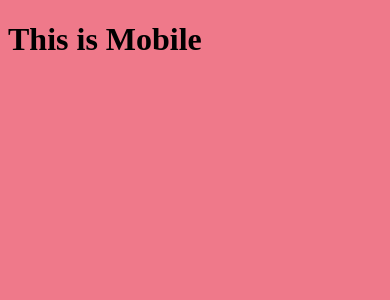
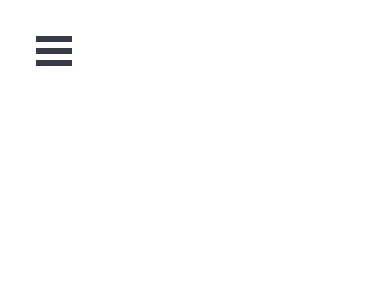
Before and after one commit to Zerone-IIITDM/samgatha-2018, a React (Create React App) app in the folder client/: page / in a window 390 px wide. Shown: the top 300 px of the page. Built offline with nearby package versions, Linux system fonts and the light colour scheme.

Commit message:
Added: Navbar for mobile devices

```diff
--- a/client/src/components/Header.css
+++ b/client/src/components/Header.css
@@ -1,5 +1,5 @@
 body {
-  background: #ef798a;
+  background: white;
 }
 
 header {
--- a/client/src/components/Header.js
+++ b/client/src/components/Header.js
@@ -1,4 +1,5 @@
 import React, { Component } from 'react';
+import Navbar from './Mobile-Navbar/Navbar';
 import './Header.css';
 
 class Header extends Component {
@@ -20,7 +21,7 @@ class Header extends Component {
     const isMobile = width <= 545;
     if(isMobile){
       return(
-        <h1>This is Mobile</h1>
+        <Navbar />
       );
     }
     else{
--- /dev/null
+++ b/client/src/components/Mobile-Navbar/Navbar.css
@@ -0,0 +1,55 @@
+@import url('https://fonts.googleapis.com/css?family=PT+Sans+Narrow');
+
+/* Position and sizing of burger button */
+.bm-burger-button {
+  position: fixed;
+  width: 36px;
+  height: 30px;
+  left: 36px;
+  top: 36px;
+}
+
+/* Color/shape of burger icon bars */
+.bm-burger-bars {
+  background: #373a47;
+}
+
+/* Position and sizing of clickable cross button */
+.bm-cross-button {
+  height: 24px;
+  width: 24px;
+}
+
+/* Color/shape of close button cross */
+.bm-cross {
+  background: #bdc3c7;
+}
+
+/* General sidebar styles */
+.bm-menu {
+  background: #373a47;
+  padding: 2.5em 1.5em 0;
+  font-size: 1.15em;
+}
+
+/* Morph shape necessary with bubble or elastic */
+.bm-morph-shape {
+  fill: #373a47;
+}
+
+/* Wrapper for item list */
+.bm-item-list {
+  color: #b8b7ad;
+  padding: 0.8em;
+}
+
+/* Styling of overlay */
+.bm-overlay {
+  background: rgba(0, 0, 0, 0.3);
+}
+
+.menu-item{
+  padding: 18px;
+  font-size: 20px;
+  font-family: 'PT Sans Narrow', sans-serif;
+}
--- /dev/null
+++ b/client/src/components/Mobile-Navbar/Navbar.js
@@ -0,0 +1,21 @@
+import React, { Component } from 'react';
+import { push as Menu} from 'react-burger-menu';
+import './Navbar.css';
+
+class Navbar extends Component{
+	render(){
+		return(
+			<Menu width={'250px'}>
+				<div id="events" className="menu-item" href="/">HOME</div>
+		      <div id="events" className="menu-item" href="/">EVENTS</div>
+		      <div id="about" className="menu-item" href="/">WORKSHOPS</div>
+		      <div id="contact" className="menu-item" href="/">SOCIAL CAUSE</div>
+		      <div id="contact" className="menu-item" href="/">SPONSORS</div>
+		      <div id="contact" className="menu-item" href="/">ABOUT US</div>
+		      <div id="contact" className="menu-item" href="/">LOGIN/REGISTER</div>
+		    </Menu>
+		);
+	}
+}
+
+export default Navbar;
--- a/package.json
+++ b/package.json
@@ -16,6 +16,7 @@
     "express": "^4.16.2",
     "nodemon": "^1.14.8",
     "passport": "^0.4.0",
-    "passport-google-oauth20": "^1.0.0"
+    "passport-google-oauth20": "^1.0.0",
+    "react-burger-menu": "^2.2.3"
   }
 }
```
Also changed, not shown: 1 other file (tests, documents, lock files or other folders).
